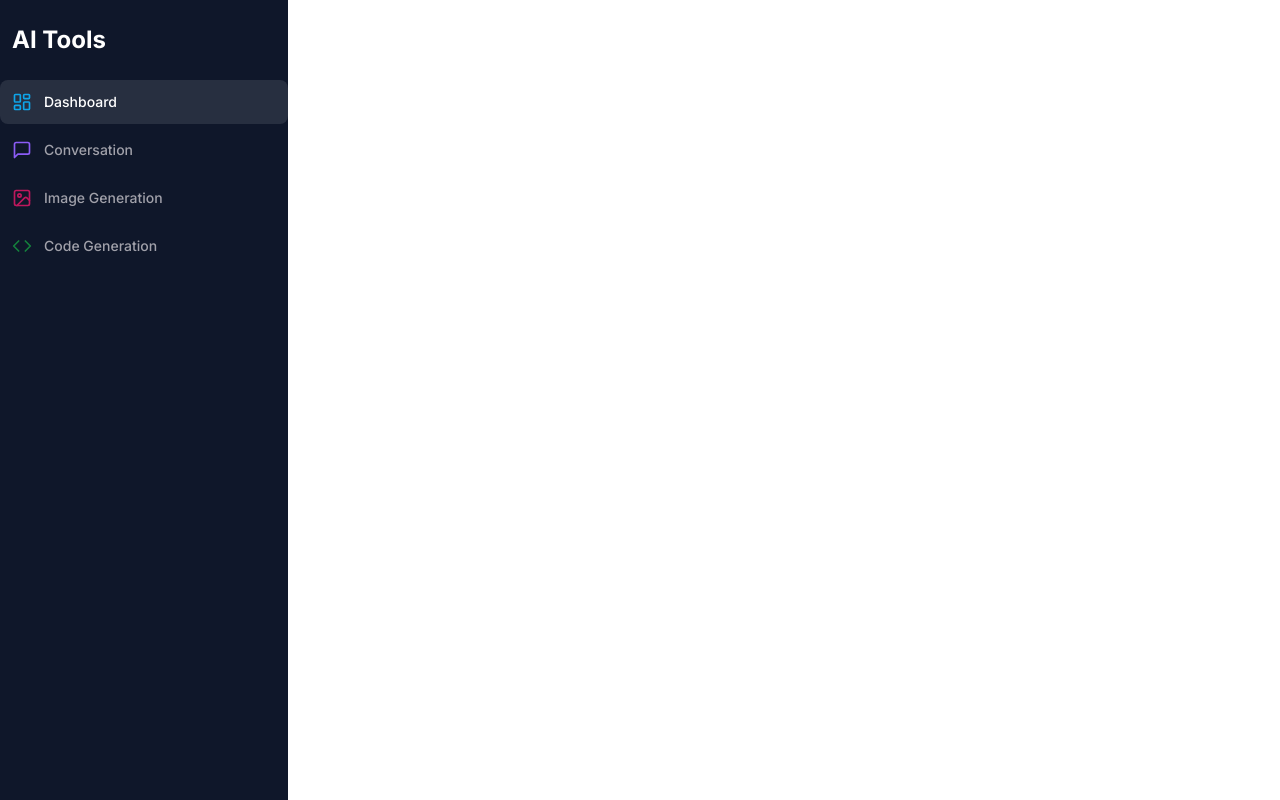
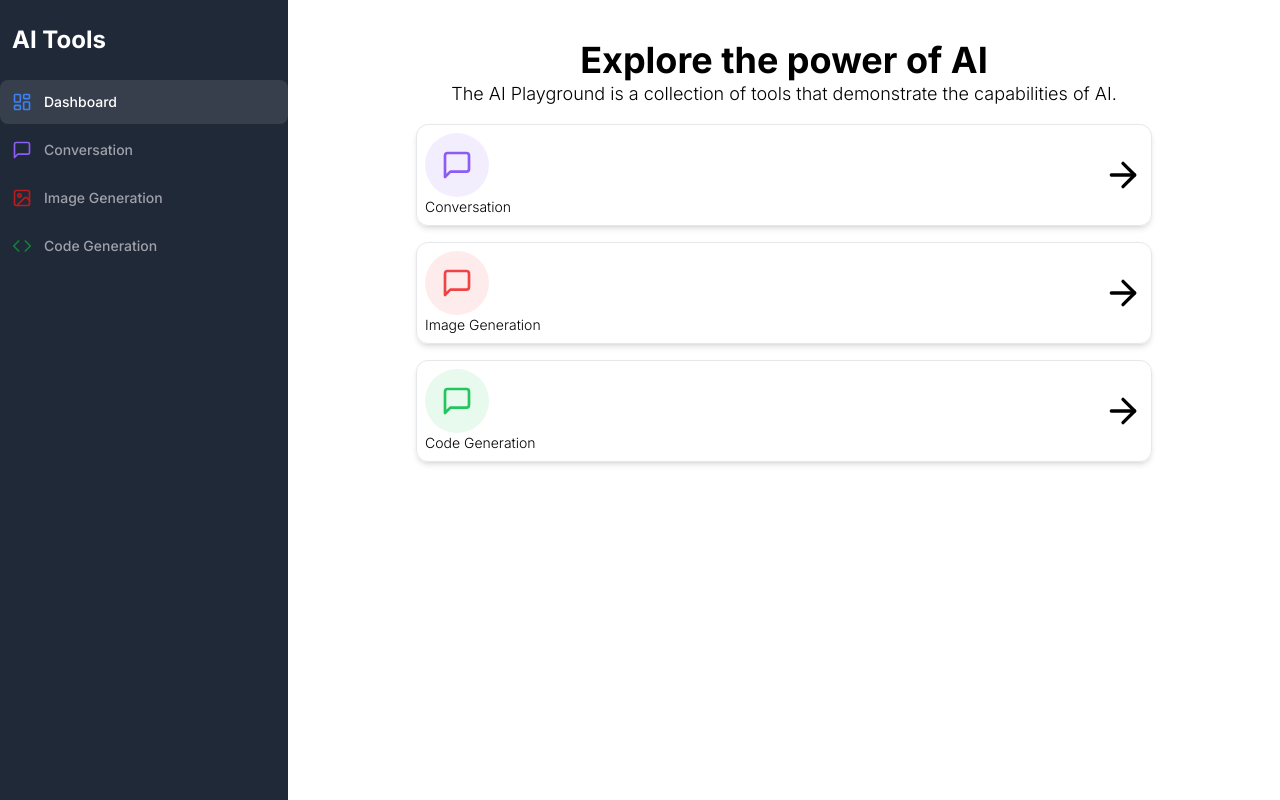
Before and after one commit to PrashanthBalakrishnan/ai-tools, a Next.js app: page / in a window 1280 px wide. Built offline with nearby package versions, Linux system fonts and the light colour scheme.

Commit message:
added dashboard

```diff
--- /dev/null
+++ b/app/(site)/(routes)/code/page.tsx
@@ -0,0 +1,17 @@
+import Heading from "@/components/Heading";
+import { Code } from "lucide-react";
+
+const page = () => {
+  return (
+    <section>
+      <Heading
+        title="Code Generation"
+        desc="Create code snippets using AI prompts."
+        icon={Code}
+        iconColor="text-green-500"
+        bgColor="bg-green-500/10"
+      />
+    </section>
+  );
+};
+export default page;
--- a/app/(site)/(routes)/conversation/page.tsx
+++ b/app/(site)/(routes)/conversation/page.tsx
@@ -1,4 +1,18 @@
+import Heading from "@/components/Heading";
+import { Input } from "@/components/ui/input";
+import { MessageSquare } from "lucide-react";
+
 const page = () => {
-  return <div>page</div>;
+  return (
+    <section>
+      <Heading
+        title="Conversation"
+        desc="Have a conversation with AI."
+        icon={MessageSquare}
+        iconColor="text-violet-500"
+        bgColor="bg-violet-500/10"
+      />
+    </section>
+  );
 };
 export default page;
--- /dev/null
+++ b/app/(site)/(routes)/image/page.tsx
@@ -0,0 +1,16 @@
+import Heading from "@/components/Heading";
+import { Image } from "lucide-react";
+const page = () => {
+  return (
+    <section>
+      <Heading
+        title="Image Generation"
+        desc="Create images using AI prompts."
+        icon={Image}
+        iconColor="text-red-500"
+        bgColor="bg-red-500/10"
+      />
+    </section>
+  );
+};
+export default page;
--- a/app/(site)/page.tsx
+++ b/app/(site)/page.tsx
@@ -1,3 +1,73 @@
+"use client";
+
+import { useRouter } from "next/navigation";
+import clsx from "clsx";
+import { ArrowRight, MessageSquare } from "lucide-react";
+
+const tools = [
+  {
+    label: "Conversation",
+    icon: MessageSquare,
+    color: "text-violet-500",
+    bgColor: "bg-violet-500/10",
+    outlineColor: "focus:ring-violet-500",
+    href: "/conversation",
+  },
+  {
+    label: "Image Generation",
+    icon: MessageSquare,
+    color: "text-red-500",
+    bgColor: "bg-red-500/10",
+    outlineColor: "focus:ring-red-500",
+    href: "/image",
+  },
+  {
+    label: "Code Generation",
+    icon: MessageSquare,
+    color: "text-green-500",
+    bgColor: "bg-green-500/10",
+    outlineColor: "focus:ring-green-500",
+    href: "/code",
+  },
+];
 export default function Home() {
-  return <main></main>;
+  const router = useRouter();
+  return (
+    <section className="mb-8 space-y-4 py-10">
+      <div>
+        <h2 className="text-center text-2xl font-bold md:text-4xl">
+          Explore the power of AI
+        </h2>
+        <p className="text-center text-sm font-light lg:text-lg">
+          The AI Playground is a collection of tools that demonstrate the
+          capabilities of AI.
+        </p>
+      </div>
+      <div className="space-y-4 px-4 md:px-20 lg:px-32">
+        {tools.map((tool) => (
+          <button
+            key={tool.href}
+            onClick={() => router.push(tool.href)}
+            className={clsx(
+              "mx-auto flex w-full items-center rounded-xl border p-2 shadow-md transition-all hover:shadow-xl focus:outline-none focus:ring-2",
+              tool.outlineColor,
+            )}
+          >
+            <div>
+              <div
+                className={clsx(
+                  "flex h-16 w-16 items-center justify-center rounded-full",
+                  tool.bgColor,
+                )}
+              >
+                <tool.icon className={tool.color} size={32} />
+              </div>
+              <div className="text-center text-sm font-light">{tool.label}</div>
+            </div>
+            <ArrowRight className="ml-auto h-10 w-10" />
+          </button>
+        ))}
+      </div>
+    </section>
+  );
 }
--- a/app/layout.tsx
+++ b/app/layout.tsx
@@ -20,9 +20,9 @@ export default function RootLayout({
   return (
     <html lang="en">
       <body className={inter.className}>
-        <div className="hidden h-full bg-gray-900 md:fixed md:flex md:w-72 md:flex-col">
+        <aside className="hidden h-full bg-gray-900 md:fixed md:flex md:w-72 md:flex-col">
           <Sidebar />
-        </div>
+        </aside>
         <main className="md:pl-72">
           <Navbar />
           {children}
--- /dev/null
+++ b/components/Heading.tsx
@@ -0,0 +1,31 @@
+import clsx from "clsx";
+import { LucideIcon } from "lucide-react";
+
+interface HeadingProps {
+  title: string;
+  desc: string;
+  icon: LucideIcon;
+  iconColor?: string;
+  bgColor?: string;
+}
+
+const Heading: React.FC<HeadingProps> = ({
+  title,
+  desc,
+  icon: Icon,
+  iconColor,
+  bgColor,
+}) => {
+  return (
+    <div className="mb-8 flex items-center gap-x-3 px-4 py-4 lg:px-8">
+      <div className={clsx("w-fit rounded-md p-2", bgColor)}>
+        <Icon className={clsx("h-10 w-10", iconColor)} />
+      </div>
+      <div>
+        <h1 className="text-3xl font-bold">{title}</h1>
+        <p className="text-sm text-black/70">{desc}</p>
+      </div>
+    </div>
+  );
+};
+export default Heading;
--- a/components/Sidebar.tsx
+++ b/components/Sidebar.tsx
@@ -10,7 +10,7 @@ const routes = [
     label: "Dashboard",
     icon: LayoutDashboard,
     href: "/",
-    color: "text-sky-500",
+    color: "text-blue-500",
   },
   {
     label: "Conversation",
@@ -22,7 +22,7 @@ const routes = [
     label: "Image Generation",
     icon: ImageIcon,
     href: "/image",
-    color: "text-pink-700",
+    color: "text-red-700",
   },
   {
     label: "Code Generation",
@@ -35,10 +35,10 @@ const routes = [
 const Sidebar = () => {
   const pathname = usePathname();
   return (
-    <div className="flex flex-col h-full space-y-4 bg-slate-900 py-4 text-white">
+    <div className="flex h-full flex-col space-y-4 bg-gray-800 py-4 text-white">
       <div className="px-3 py-2">
         <Link href="/">
-          <h1 className="text-2xl font-bold">AI Tools</h1>
+          <div className="text-2xl font-bold">AI Tools</div>
         </Link>
       </div>
       <div className="space-y-1">
@@ -48,10 +48,10 @@ const Sidebar = () => {
             key={route.href}
             className={clsx(
               "group flex w-full cursor-pointer justify-start rounded-lg p-3 text-sm font-medium transition hover:bg-white/10 hover:text-white",
-              pathname === route.href ? "bg-white/10" : "text-zinc-400"
+              pathname === route.href ? "bg-white/10" : "text-zinc-400",
             )}
           >
-            <div className="flex flex-1 item-center">
+            <div className="item-center flex flex-1">
               <route.icon className={clsx("mr-3 h-5 w-5", route.color)} />
               {route.label}
             </div>
--- a/components/ui/input.tsx
+++ b/components/ui/input.tsx
@@ -21,3 +21,5 @@ const Input = React.forwardRef<HTMLInputElement, InputProps>(
 );
 
 Input.displayName = "Input";
+
+export { Input };
```
